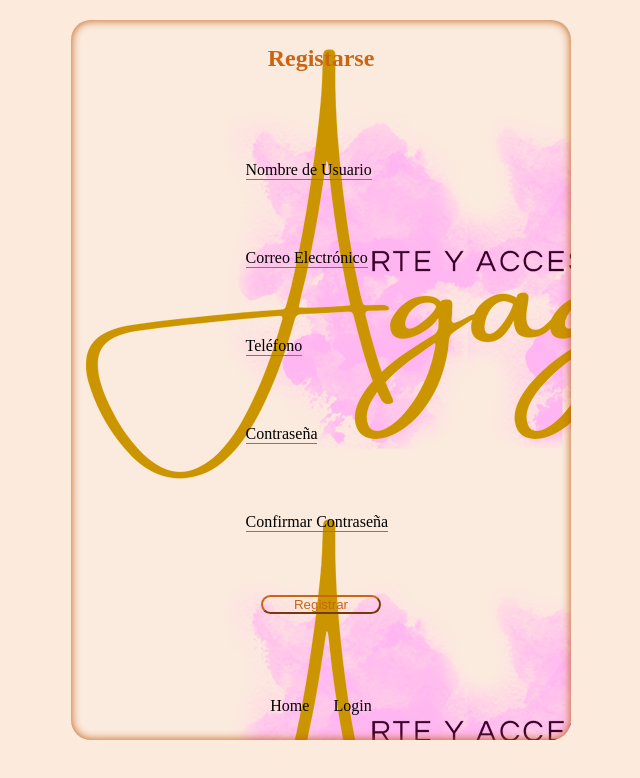
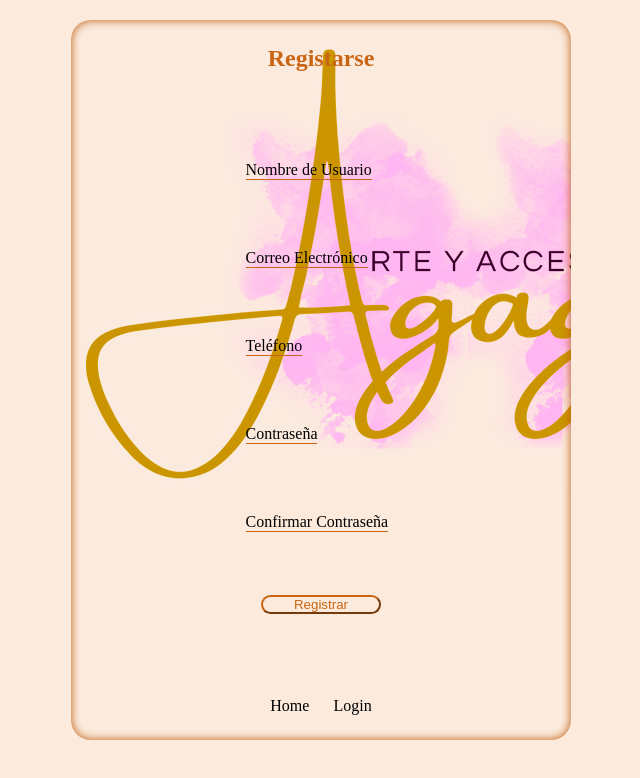
Before and after one commit to joseluiscodesk8/agagem, a Next.js app: page /routes/Register in a window 1280 px wide. Shown: the top 778 px of the page, without its empty margins (319-959 px from the left). Built offline with nearby package versions, Linux system fonts and the light colour scheme.

Commit message:
agagem50

```diff
--- a/src/pages/routes/Register.jsx
+++ b/src/pages/routes/Register.jsx
@@ -31,7 +31,7 @@ const Register = () => {
     }
 
     try {
-      const response = await axios.post("/api/register", {
+      const response = await axios.post("http://localhost:5000/api/register", {
         username,
         email,
         phone,
--- a/src/styles/components/_Login.scss
+++ b/src/styles/components/_Login.scss
@@ -76,6 +76,7 @@
   border-radius: 20px;
   box-shadow: inset 0 0 10px #bd5908;
   background-image: url("/agagem2.jpg");
+  background-repeat: no-repeat;
   // border: 1px solid;
 
  & form {
```
